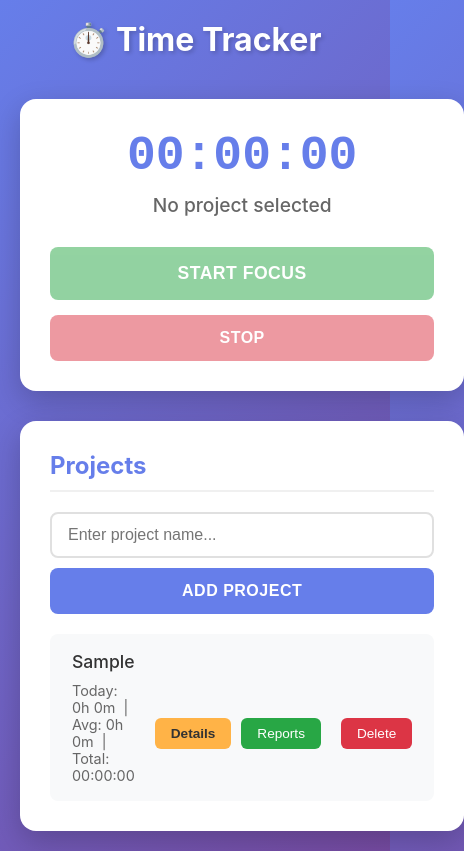
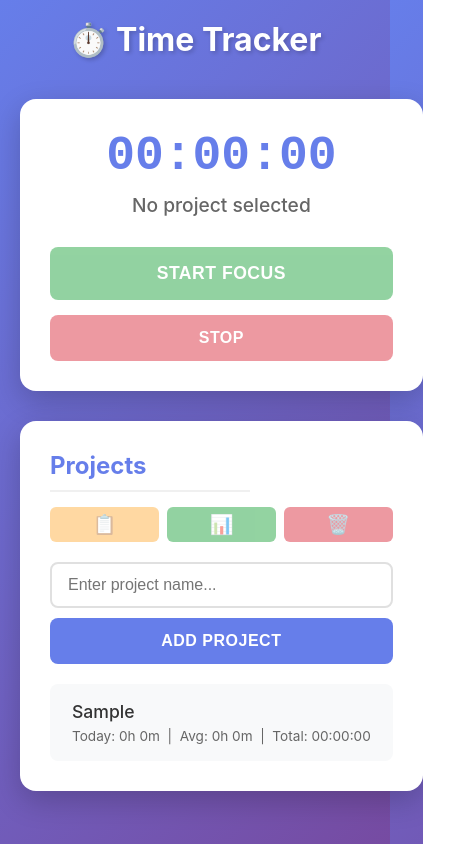
Before and after one commit to shahram10715/timeTracking, a plain HTML site: page index.html in a window 390 px wide. Both pictures are taken after typing "Sample" into the empty fields and a click on the button "ADD PROJECT". Shown: the whole page, 464 px wide, since content can reach past the window. Drawn offline with nearby package versions, Linux system fonts and the light colour scheme.

Commit message:
The UI/UX improved

```diff
--- a/index.html
+++ b/index.html
@@ -28,7 +28,23 @@
 
             <!-- Projects Section -->
             <section class="projects-section">
-                <h2>Projects</h2>
+                <div class="projects-header">
+                    <h2>Projects</h2>
+                    <div class="global-actions">
+                        <button id="detailsBtn" class="btn-action btn-details" disabled title="View detailed focus entries">
+                            <span class="btn-icon">📋</span>
+                            <span class="btn-text">Details</span>
+                        </button>
+                        <button id="reportsBtn" class="btn-action btn-reports" disabled title="View analytics and charts">
+                            <span class="btn-icon">📊</span>
+                            <span class="btn-text">Reports</span>
+                        </button>
+                        <button id="deleteBtn" class="btn-action btn-delete" disabled title="Delete selected project">
+                            <span class="btn-icon">🗑️</span>
+                            <span class="btn-text">Delete</span>
+                        </button>
+                    </div>
+                </div>
                 <div class="add-project">
                     <input type="text" id="projectName" placeholder="Enter project name..." maxlength="50">
                     <button id="addProjectBtn" class="btn btn-primary">Add Project</button>
--- a/script.js
+++ b/script.js
@@ -14,6 +14,9 @@ const timerDisplay = document.getElementById('timerDisplay');
 const currentProjectDisplay = document.getElementById('currentProject');
 const focusBtn = document.getElementById('focusBtn');
 const stopBtn = document.getElementById('stopBtn');
+const detailsBtn = document.getElementById('detailsBtn');
+const reportsBtn = document.getElementById('reportsBtn');
+const deleteBtn = document.getElementById('deleteBtn');
 const detailsModal = document.getElementById('detailsModal');
 const closeDetailsBtn = document.getElementById('closeDetails');
 const detailsWrapper = document.getElementById('detailsWrapper');
@@ -29,6 +32,7 @@ function loadData() {
     }
 
     renderProjects();
+    updateGlobalActionButtons();
 }
 
 // Save data to localStorage
@@ -108,20 +112,22 @@ function addProject() {
     projectNameInput.value = '';
     saveData();
     renderProjects();
+    updateGlobalActionButtons();
 }
 
 // Delete project
-function deleteProject(id, event) {
-    event.stopPropagation();
-    if (confirm('Are you sure you want to delete this project?')) {
-        projects = projects.filter(p => p.id !== id);
-        if (currentProject && currentProject.id === id) {
-            stopTimer();
-            currentProject = null;
-        }
+function deleteProject() {
+    if (!currentProject) return;
+
+    if (confirm(`Are you sure you want to delete "${currentProject.name}"?`)) {
+        const projectId = currentProject.id;
+        projects = projects.filter(p => p.id !== projectId);
+        stopTimer();
+        currentProject = null;
         saveData();
         renderProjects();
         updateTimerUI();
+        updateGlobalActionButtons();
     }
 }
 
@@ -136,6 +142,7 @@ function selectProject(project) {
     elapsedTime = 0;
     renderProjects();
     updateTimerUI();
+    updateGlobalActionButtons();
 }
 
 // Render projects list
@@ -186,12 +193,9 @@ function renderProjects() {
         const todayLabel = formatHoursMinutesFromSeconds(todaySeconds);
 
         projectItem.innerHTML = `
-            <span class="project-name">${project.name}</span>
-            <div class="project-actions">
+            <div class="project-info">
+                <span class="project-name">${project.name}</span>
                 <span class="project-time">Today: ${todayLabel} &nbsp;|&nbsp; Avg: ${averagePerWorkingDayLabel} &nbsp;|&nbsp; Total: ${formatTime(project.totalTime)}</span>
-                <button class="btn-details" onclick="openDetailsModalForProject(${project.id}, event)">Details</button>
-                <button class="btn-reports" onclick="viewReports(${project.id}, event)">Reports</button>
-                <button class="btn-delete" onclick="deleteProject(${project.id}, event)">Delete</button>
             </div>
         `;
 
@@ -200,6 +204,15 @@ function renderProjects() {
 
     // Update button states
     focusBtn.disabled = !currentProject;
+    updateGlobalActionButtons();
+}
+
+// Update global action buttons state
+function updateGlobalActionButtons() {
+    const hasProject = !!currentProject;
+    detailsBtn.disabled = !hasProject;
+    reportsBtn.disabled = !hasProject;
+    deleteBtn.disabled = !hasProject;
 }
 
 // Start timer
@@ -253,6 +266,7 @@ function stopTimer() {
 
     updateTimerDisplay();
     renderProjects();
+    updateGlobalActionButtons();
 }
 
 // Update timer display
@@ -548,15 +562,13 @@ function updateDailyAverages(data) {
 }
 
 // View reports for a project
-function viewReports(projectId, event) {
-    event.stopPropagation();
-    const project = projects.find(p => p.id === projectId);
-    if (!project) return;
+function viewReports() {
+    if (!currentProject) return;
 
-    currentProjectForReports = project;
+    currentProjectForReports = currentProject;
     currentPeriod = 'daily';
 
-    document.getElementById('modalProjectName').textContent = `${project.name} - Reports`;
+    document.getElementById('modalProjectName').textContent = `${currentProject.name} - Reports`;
     document.getElementById('reportsModal').style.display = 'block';
 
     // Reset tabs
@@ -573,7 +585,7 @@ function viewReports(projectId, event) {
         chartSections[0].innerHTML = '<h3>Time Spent</h3><canvas id="barChart"></canvas>';
     }
 
-    updateCharts(projectId, 'daily');
+    updateCharts(currentProject.id, 'daily');
 }
 
 // Detailed entries table for a project
@@ -627,21 +639,17 @@ function renderDetailsTable(log) {
     });
 }
 
-function openDetailsModalForProject(projectId, event) {
-    event.stopPropagation();
-    if (!detailsModal) return;
+function openDetailsModalForProject() {
+    if (!detailsModal || !currentProject) return;
 
-    const project = projects.find(p => p.id === projectId);
-    if (!project) return;
+    currentProjectForDetails = currentProject;
 
-    currentProjectForDetails = project;
-
-    const log = getLogEntries().filter(entry => entry.project === project.name);
+    const log = getLogEntries().filter(entry => entry.project === currentProject.name);
     renderDetailsTable(log);
 
     const header = detailsModal.querySelector('.modal-header h2');
     if (header) {
-        header.textContent = `Detailed Focus Entries - ${project.name}`;
+        header.textContent = `Detailed Focus Entries - ${currentProject.name}`;
     }
 
     detailsModal.style.display = 'block';
@@ -717,6 +725,11 @@ projectNameInput.addEventListener('keypress', (e) => {
 focusBtn.addEventListener('click', startTimer);
 stopBtn.addEventListener('click', stopTimer);
 
+// Global action buttons
+detailsBtn.addEventListener('click', openDetailsModalForProject);
+reportsBtn.addEventListener('click', viewReports);
+deleteBtn.addEventListener('click', deleteProject);
+
 // Modal event listeners
 document.getElementById('closeModal').addEventListener('click', closeModal);
 document.getElementById('reportsModal').addEventListener('click', (e) => {
--- a/styles.css
+++ b/styles.css
@@ -47,6 +47,29 @@ section h2 {
     color: #667eea;
     border-bottom: 2px solid #f0f0f0;
     padding-bottom: 10px;
+}
+
+/* Projects Header */
+.projects-header {
+    display: flex;
+    justify-content: space-between;
+    align-items: center;
+    margin-bottom: 20px;
+    flex-wrap: wrap;
+    gap: 15px;
+}
+
+.projects-header h2 {
+    margin-bottom: 0;
+    flex: 1;
+    min-width: 200px;
+}
+
+.global-actions {
+    display: flex;
+    gap: 8px;
+    align-items: center;
+    flex-shrink: 0;
 }
 
 /* Projects Section */
@@ -102,43 +125,119 @@ section h2 {
     color: white;
 }
 
+.project-info {
+    display: flex;
+    flex-direction: column;
+    gap: 6px;
+    flex: 1;
+    min-width: 0;
+}
+
 .project-name {
     font-size: 1.1rem;
     font-weight: 500;
     color: #333;
 }
 
-.project-actions {
-    display: flex;
-    gap: 10px;
-    align-items: center;
+.project-time {
+    font-size: 0.85rem;
+    color: #666;
+    white-space: nowrap;
 }
 
-.project-time {
-    font-size: 0.9rem;
-    color: #666;
-    margin-right: 10px;
+.project-item.active .project-name {
+    color: white;
 }
 
 .project-item.active .project-time {
-    color: rgba(255, 255, 255, 0.9);
+    color: rgba(255, 255, 255, 0.85);
+}
+
+
+/* Project action buttons - unified style */
+.btn-action {
+    display: inline-flex;
+    align-items: center;
+    gap: 6px;
+    border: none;
+    padding: 8px 14px;
+    border-radius: 6px;
+    cursor: pointer;
+    font-size: 0.85rem;
+    font-weight: 500;
+    transition: all 0.2s ease;
+    white-space: nowrap;
+    position: relative;
+}
+
+.btn-action .btn-icon {
+    font-size: 1rem;
+    line-height: 1;
+    display: inline-block;
+}
+
+.btn-action .btn-text {
+    display: inline-block;
+}
+
+.btn-action:hover {
+    transform: translateY(-2px);
+    box-shadow: 0 4px 12px rgba(0, 0, 0, 0.15);
+}
+
+.btn-action:active {
+    transform: translateY(0);
+    box-shadow: 0 2px 6px rgba(0, 0, 0, 0.1);
+}
+
+.btn-action:focus {
+    outline: 2px solid #667eea;
+    outline-offset: 2px;
+}
+
+.btn-action:focus:not(:focus-visible) {
+    outline: none;
+}
+
+.btn-action:disabled {
+    opacity: 0.5;
+    cursor: not-allowed;
+    transform: none;
+}
+
+.btn-action:disabled:hover {
+    transform: none;
+    box-shadow: none;
+}
+
+.btn-details {
+    background: #ffb347;
+    color: #333;
+}
+
+.btn-details:hover {
+    background: #ffa726;
+    color: #1a1a1a;
+}
+
+.btn-reports {
+    background: #28a745;
+    color: white;
+}
+
+.btn-reports:hover {
+    background: #218838;
+    color: white;
 }
 
 .btn-delete {
     background: #dc3545;
     color: white;
-    border: none;
-    padding: 8px 16px;
-    border-radius: 6px;
-    cursor: pointer;
-    font-size: 0.85rem;
-    transition: background 0.3s, transform 0.3s, box-shadow 0.3s;
 }
 
 .btn-delete:hover {
     background: #c82333;
-    transform: translateY(-2px);
-    box-shadow: 0 4px 12px rgba(220, 53, 69, 0.35);
+    color: white;
 }
 
 /* Timer Section */
@@ -274,23 +373,6 @@ section h2 {
     box-shadow: 0 4px 12px rgba(108, 117, 125, 0.4);
 }
 
-.btn-details {
-    background: #ffb347;
-    color: #333;
-    border: none;
-    padding: 8px 16px;
-    border-radius: 6px;
-    cursor: pointer;
-    font-size: 0.85rem;
-    font-weight: 600;
-    transition: background 0.3s, transform 0.3s, box-shadow 0.3s;
-}
-
-.btn-details:hover:not(:disabled) {
-    background: #ffa726;
-    transform: translateY(-2px);
-    box-shadow: 0 4px 12px rgba(255, 183, 71, 0.4);
-}
 
 .btn-export {
     background: #17a2b8;
@@ -376,12 +458,37 @@ section h2 {
     .project-item {
         flex-direction: column;
         align-items: flex-start;
-        gap: 10px;
+        gap: 12px;
     }
 
-    .project-actions {
+    .project-info {
         width: 100%;
-        justify-content: space-between;
+    }
+
+    .projects-header {
+        flex-direction: column;
+        align-items: flex-start;
+    }
+
+    .global-actions {
+        width: 100%;
+        justify-content: flex-start;
+        flex-wrap: wrap;
+        gap: 8px;
+    }
+
+    .global-actions .btn-action {
+        flex: 1;
+        min-width: 0;
+        justify-content: center;
+    }
+
+    .global-actions .btn-action .btn-text {
+        display: none;
+    }
+
+    .global-actions .btn-action .btn-icon {
+        font-size: 1.2rem;
     }
 
     .log-header {
@@ -531,23 +638,6 @@ section h2 {
     max-height: 300px;
 }
 
-.btn-reports {
-    background: #28a745;
-    color: white;
-    border: none;
-    padding: 8px 16px;
-    border-radius: 6px;
-    cursor: pointer;
-    font-size: 0.85rem;
-    transition: background 0.3s, transform 0.3s, box-shadow 0.3s;
-    margin-right: 10px;
-}
-
-.btn-reports:hover {
-    background: #218838;
-    transform: translateY(-2px);
-    box-shadow: 0 4px 12px rgba(40, 167, 69, 0.35);
-}
 
 .details-modal-content {
     max-width: 1000px;
```
Also changed, not shown: test.txt (deleted).
